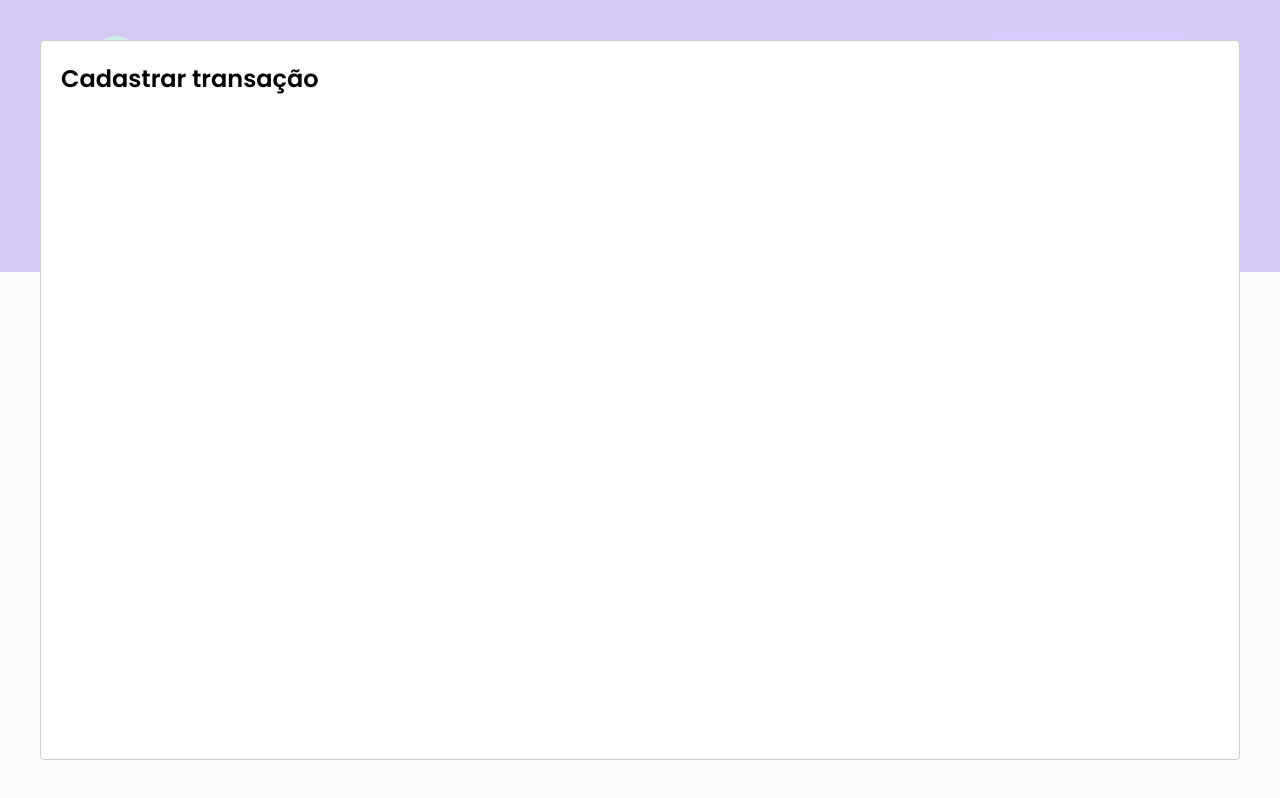
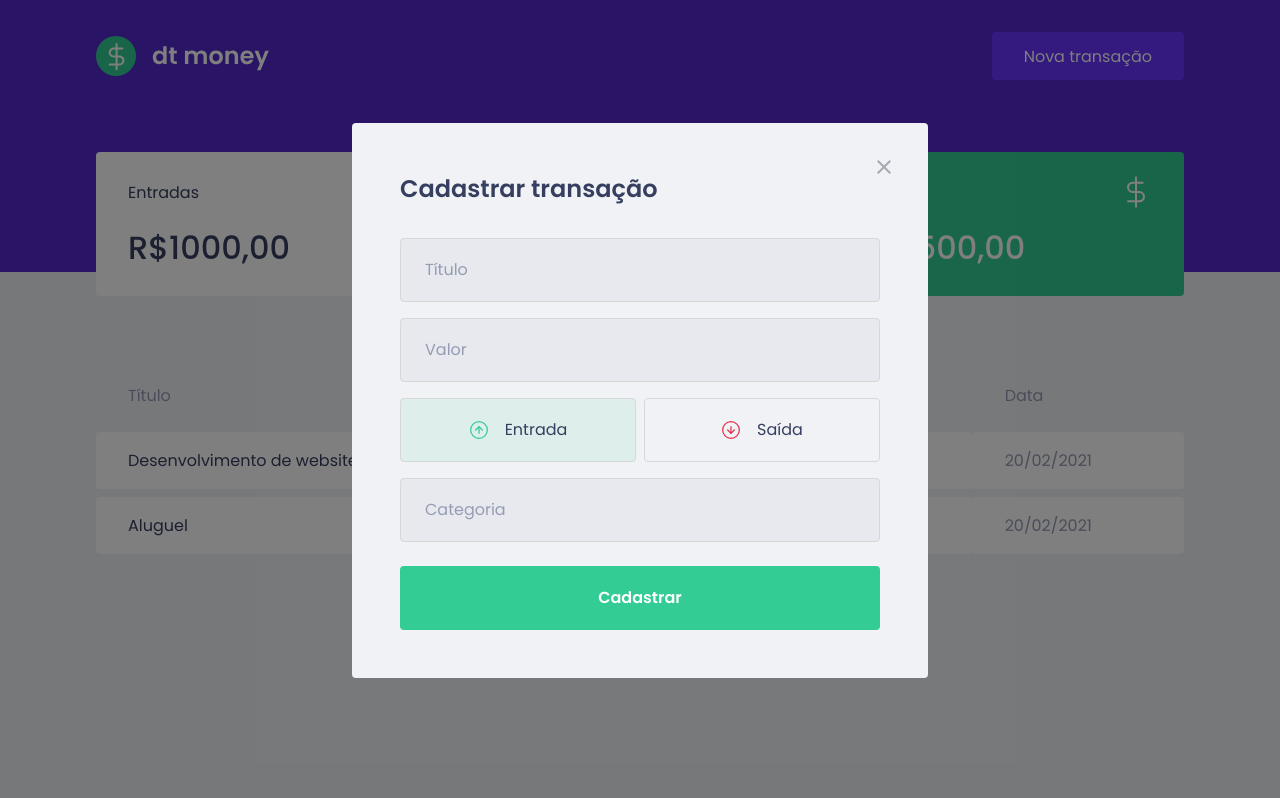
Before and after one commit to riosi/ignite-dtmoney, a React (Create React App) app: page / in a window 1280 px wide. Both pictures are taken after a click on the button "Nova transação". Built offline with nearby package versions, Linux system fonts and the light colour scheme; no server answers; what miragejs would draw is missing.

Commit message:
finished form structure and styling

```diff
--- a/package.json
+++ b/package.json
@@ -6,6 +6,7 @@
     "@types/react-modal": "^3.12.0",
     "axios": "^0.21.1",
     "miragejs": "^0.1.41",
+    "polished": "^4.1.1",
     "react": "^17.0.1",
     "react-dom": "^17.0.1",
     "react-modal": "^3.12.1",
--- a/src/components/NewTransactionModal/index.tsx
+++ b/src/components/NewTransactionModal/index.tsx
@@ -1,17 +1,72 @@
 import Modal from "react-modal";
+import closeImg from "../../assets/fechar.svg";
+import incomeImg from "../../assets/entrada.svg";
+import outcomeImg from "../../assets/saida.svg";
+import { Container, TransactionTypeContainer, RadioBox } from "./styles";
+import { FormEvent, useState } from "react";
 
 interface NewTransactionModalProps {
-    isOpen: boolean;
-    onRequestClose: () => void;
+  isOpen: boolean;
+  onRequestClose: () => void;
 }
 
-export function NewTransactionModal({ isOpen, onRequestClose }: NewTransactionModalProps) {
+export function NewTransactionModal({
+  isOpen,
+  onRequestClose,
+}: NewTransactionModalProps) {
+
+  const [type, setType] = useState('deposit');
+
+  function handleCreateNewTransaction(event: FormEvent) {
+    event.preventDefault();
+  }
+
+
   return (
     <Modal
       isOpen={isOpen}
       onRequestClose={onRequestClose}
+      overlayClassName="react-modal-overlay"
+      className="react-modal-content"
     >
-      <h2>Cadastrar transação</h2>
+      <button type="button" onClick={onRequestClose} className="react-modal-close">
+        <img src={closeImg} alt="Fechar modal" />
+      </button>
+
+      <Container onSubmit={handleCreateNewTransaction}>
+        <h2>Cadastrar transação</h2>
+
+        <input placeholder="Título" />
+
+        <input type="number" placeholder="Valor" />
+
+        <TransactionTypeContainer>
+            <RadioBox
+            type="button"
+            onClick={() => { setType('deposit'); }}
+            isActive={type === 'deposit'}
+            activeColor="green"
+            >
+              <img src={incomeImg} alt="Entrada"/>
+              <span>Entrada</span>
+            </RadioBox>
+
+            <RadioBox
+            type="button"
+            onClick={() => { setType('withdraw'); }}
+            isActive={type === 'withdraw'}
+            activeColor="red"
+            >
+              <img src={outcomeImg} alt="Saida"/>
+              <span>Saída</span>
+            </RadioBox>
+
+        </TransactionTypeContainer>
+
+        <input placeholder="Categoria" />
+
+        <button type="submit">Cadastrar</button>
+      </Container>
     </Modal>
   );
 }
--- a/src/components/NewTransactionModal/styles.ts
+++ b/src/components/NewTransactionModal/styles.ts
@@ -1,5 +1,103 @@
 import styled from 'styled-components';
+import { darken, transparentize } from 'polished'
 
-export const Container = styled.div`
+export const Container = styled.form`
+    h2 {
+        color: var(--text-title);
+        font-size: 1.5rem;
+        margin-bottom: 2rem;
+    }
+
+    input {
+        width: 100%;
+        padding: 0 1.5rem;
+        height: 4rem;
+        border-radius: 0.25rem;
+
+        background: #e7e9ee;
+        border: 1px solid #d7d7d7;
+
+        font-weight: 400;
+        font-size: 1rem;
+
+        &::placeholder {
+            color: var(--text-body);
+        }
+
+        & + input {
+            margin-top: 1rem;
+        }
+    }
+
+    button[type="submit"] {
+        width: 100%;
+        padding: 0 1.5rem;
+        height: 4rem;
+        background: var(--green);
+        color: #FFF;
+        border-radius: 0.25rem;
+        border: 0;
+
+        font-size: 1rem;
+        margin-top: 1.5rem;
+        font-weight: 600;
+
+        transition: filter 0.2s;
+
+        &:hover {
+            filter: brightness(0.9);
+        }
+
+    }
+`;
+
+export const TransactionTypeContainer = styled.div`
+    margin: 1rem 0;
+    display: grid;
+    grid-template-columns: 1fr 1fr;
+    gap: 0.5rem;
 
 `;
+
+interface RadioBoxProps {
+    isActive: boolean;
+    activeColor: 'green' | 'red'
+}
+
+const colors = {
+    green: '#33cc95',
+    red: '#e52e4d'
+};
+
+export const RadioBox = styled.button<RadioBoxProps>`
+
+        height: 4rem;
+        border: 1px solid #d7d7d7;
+        border-radius: 0.25rem;
+
+        background: ${(props) => props.isActive
+        ? transparentize(0.9, colors[props.activeColor]) : 'transparent'};
+
+        display: flex;
+        align-items: center;
+        justify-content: center;
+
+        transition: border-color 0.2s;
+
+        &:hover {
+            border-color: ${darken(0.1, '#d7d7d7')};
+        }
+
+        img {
+            width: 20px;
+            height: 20px;
+        }
+
+        span {
+            display: inline-block;
+            margin-left: 1rem;
+            font-size: 1rem;
+            color: var(--text-title);
+        }
+
+`;
--- a/src/styles/global.ts
+++ b/src/styles/global.ts
@@ -1,6 +1,6 @@
-import { createGlobalStyle } from 'styled-components'
+import { createGlobalStyle } from "styled-components";
 
-export const GlobalStyle = createGlobalStyle `
+export const GlobalStyle = createGlobalStyle`
     :root {
         --background: #f0f2f5;
         --shape: #fff;
@@ -53,4 +53,42 @@
         cursor: not-allowed;
     }
 
-`
+    .react-modal-overlay {
+        background: rgba(0, 0, 0, 0.5);
+
+        position: fixed;
+        top: 0;
+        bottom: 0;
+        right: 0;
+        left: 0;
+
+        display: flex;
+        justify-content: center;
+        align-items: center;
+
+    }
+
+    .react-modal-content {
+        width: 100%;
+        max-width: 576px;
+        background: var(--background);
+        padding: 3rem;
+        position: relative;
+        border-radius: 0.25rem;
+    }
+
+    .react-modal-close {
+        position: absolute;
+        right: 1.5rem;
+        top: 1.5rem;
+        border: 0;
+        background: transparent;
+
+        transition: filter 0.2s;
+
+        &:hover {
+            filter: brightness(0.8)
+        }
+    }
+
+`;
```
Also changed, not shown: 1 other file (tests, documents, lock files or other folders).
